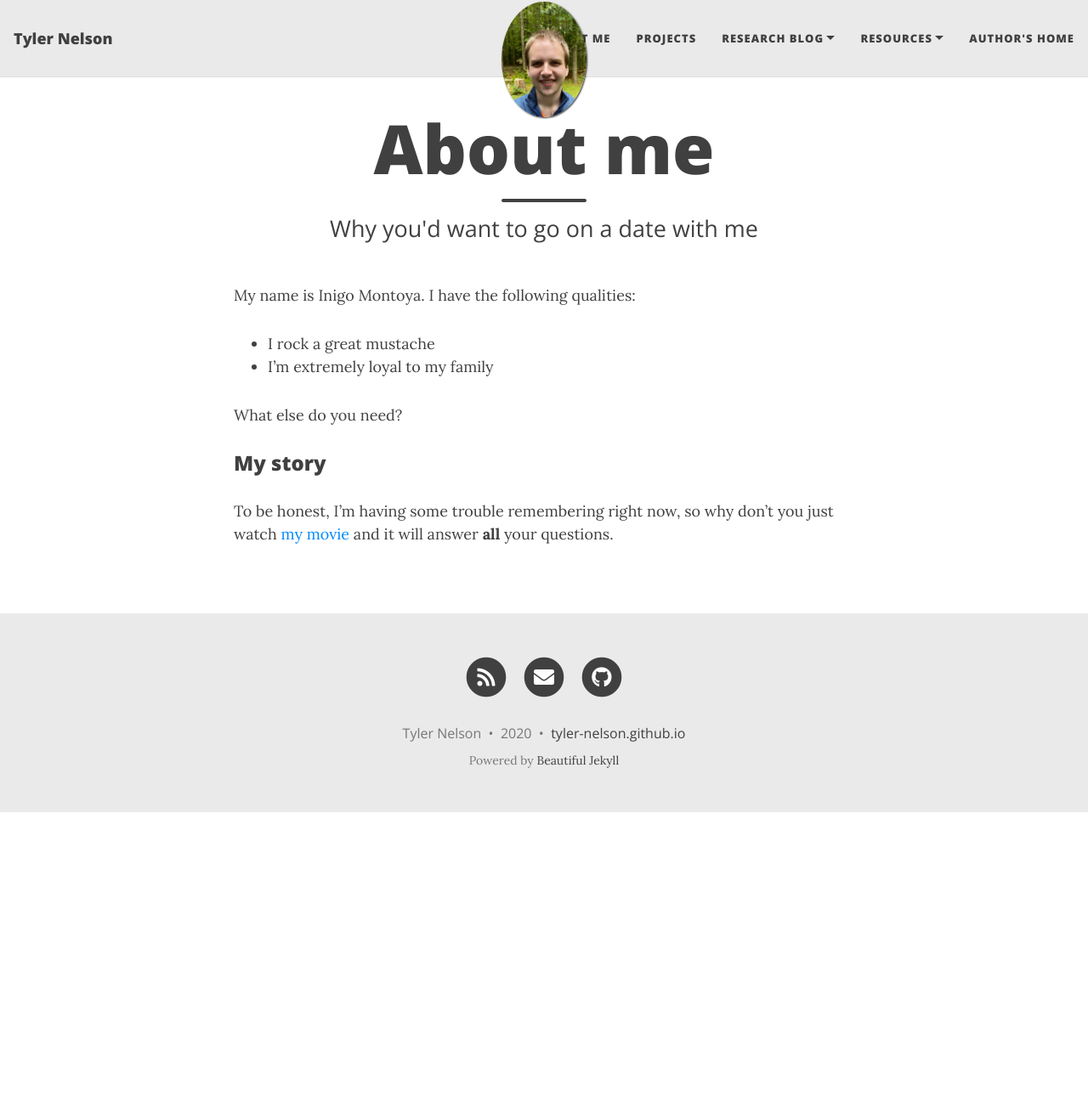
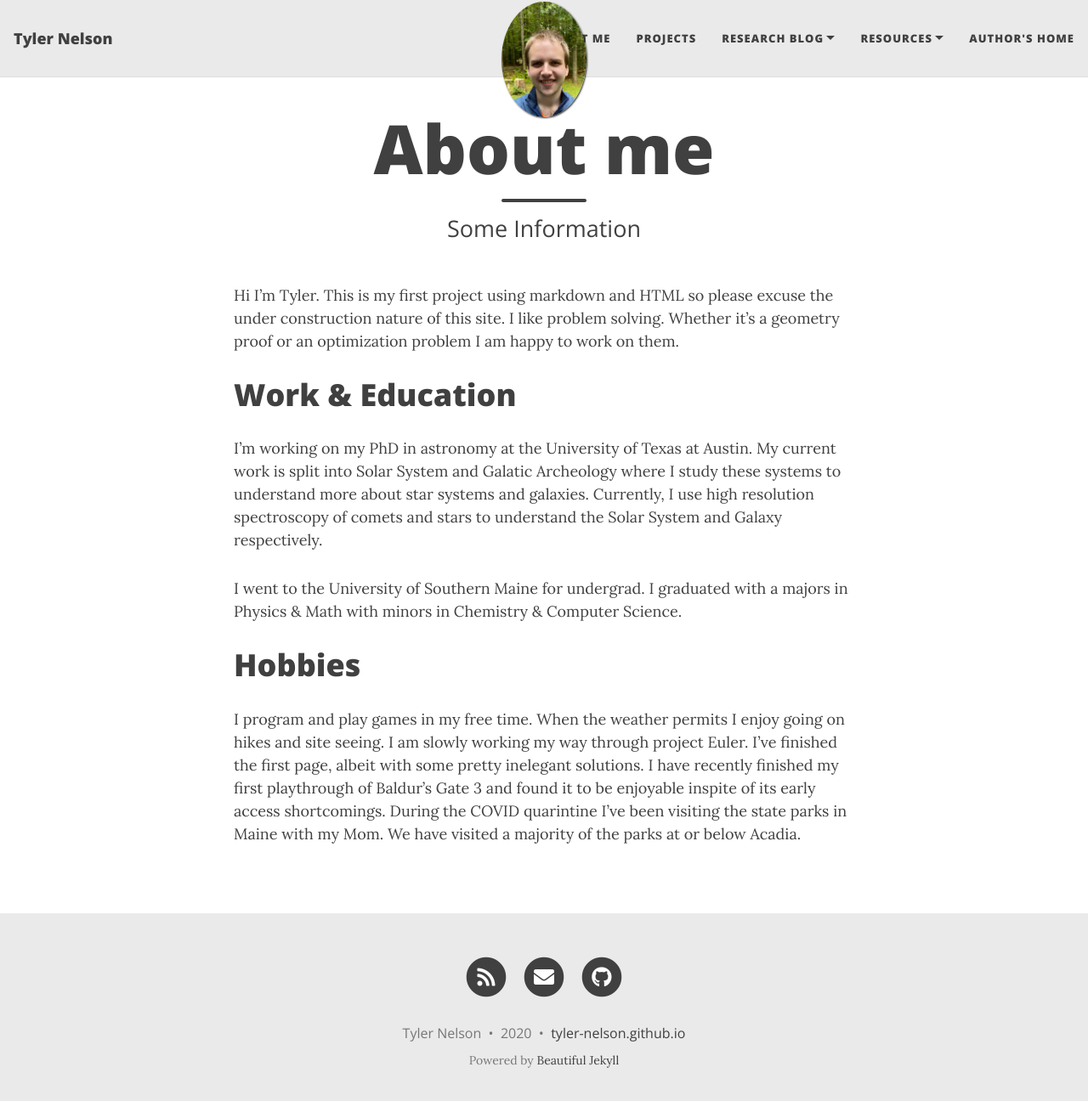
Before and after one commit to tyler-nelson/tyler-nelson.github.io, a Jekyll site: the page built from aboutme.md, in a window 1280 px wide and 1309 px high. Shown: the top 1296 px of the window at 85% size. Built offline with Jekyll 4.4.1, drawn with Linux system fonts in a browser that asks for light colours; nearby versions of some CDN libraries.

Commit message:
figuring out markdown part 5

```diff
--- a/aboutme.md
+++ b/aboutme.md
@@ -1,16 +1,15 @@
 ---
 layout: page
 title: About me
-subtitle: Why you'd want to go on a date with me
+subtitle: Some Information
 ---
 
-My name is Inigo Montoya. I have the following qualities:
+Hi I'm Tyler. This is my first project using markdown and HTML so please excuse the under construction nature of this site. I like problem solving. Whether it's a geometry proof or an optimization problem I am happy to work on them.
 
-- I rock a great mustache
-- I'm extremely loyal to my family
+# Work & Education
+I'm working on my PhD in astronomy at the University of Texas at Austin. My current work is split into Solar System and Galatic Archeology where I study these systems to understand more about star systems and galaxies. Currently, I use high resolution spectroscopy of comets and stars to understand the Solar System and Galaxy respectively.
 
-What else do you need?
+I went to the University of Southern Maine for undergrad. I graduated with a majors in Physics & Math with minors in Chemistry & Computer Science.
 
-### My story
-
-To be honest, I'm having some trouble remembering right now, so why don't you just watch [my movie](https://en.wikipedia.org/wiki/The_Princess_Bride_%28film%29) and it will answer **all** your questions.
+# Hobbies
+I program and play games in my free time. When the weather permits I enjoy going on hikes and site seeing. I am slowly working my way through project Euler. I've finished the first page, albeit with some pretty inelegant solutions. I have recently finished my first playthrough of Baldur's Gate 3 and found it to be enjoyable inspite of its early access shortcomings. During the COVID quarintine I've been visiting the state parks in Maine with my Mom. We have visited a majority of the parks at or below Acadia.
--- a/index.html
+++ b/index.html
@@ -1,5 +1,5 @@
 ---
 layout: home
-title: My website
-subtitle: This is where I will tell my friends way too much about me
+title: Welcome!
+subtitle: Astronomy PhD student at UT Austin
 ---
```
Also changed, not shown: README.md, README_template.md (added).
